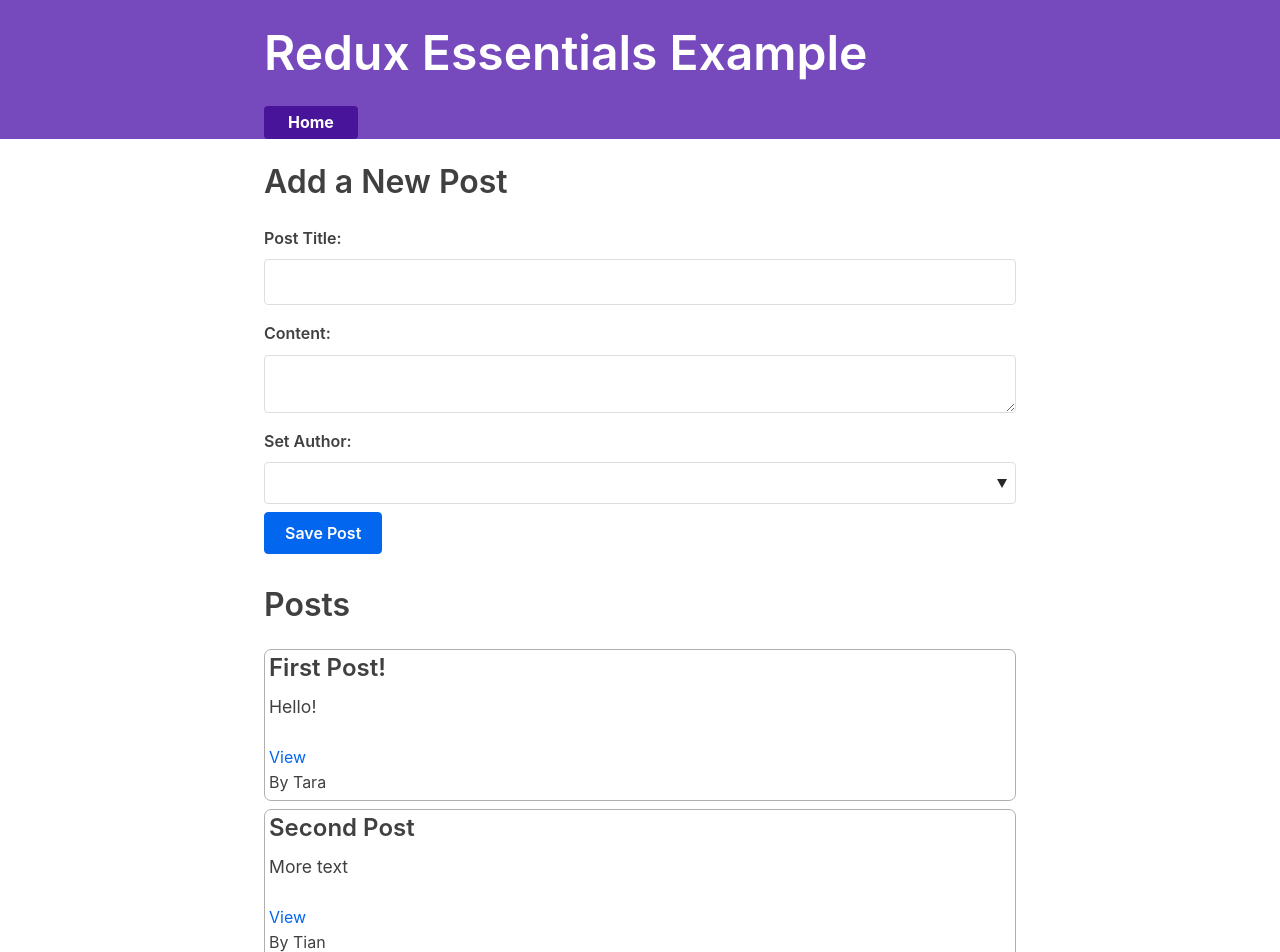
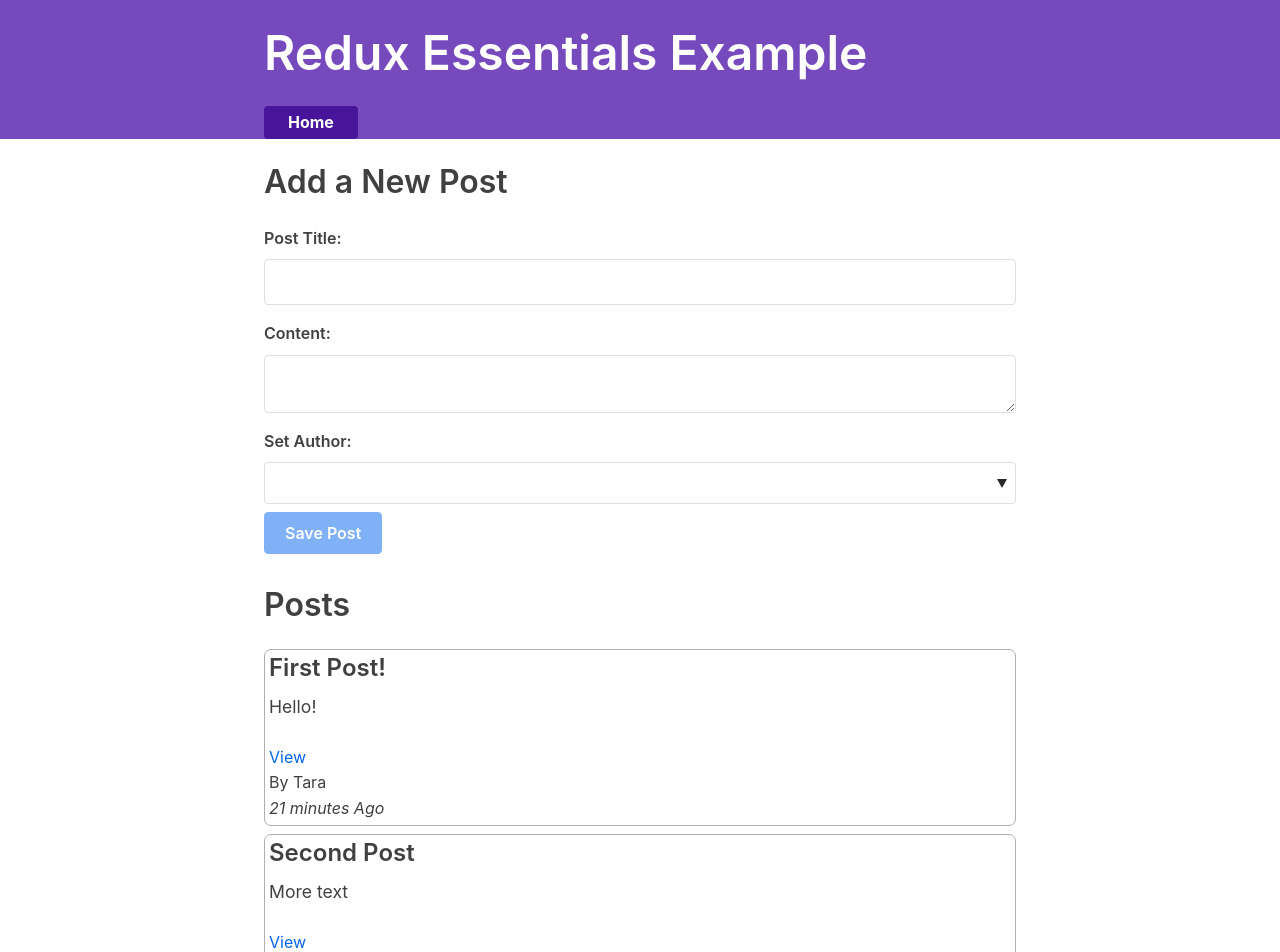
Before and after one commit to tian142/redux-essentials-using-redux-data-full, a React (Create React App) app: page / in a window 1280 px wide. Shown: the top 952 px of the page. Built offline with nearby package versions, Linux system fonts and the light colour scheme; what miragejs, txtgen would draw is missing.

Commit message:
created TimeAgo component and added it to state and PostList

```diff
--- a/src/features/posts/AddPostForm.js
+++ b/src/features/posts/AddPostForm.js
@@ -24,6 +24,8 @@
 
   const onSavePostClicked = () => dispatch(postAdded(title, content, author))
 
+  const canSave = Boolean(title) && Boolean(content) && Boolean(author)
+
   return (
     <section>
       <h2>Add a New Post</h2>
@@ -48,7 +50,7 @@
           <option value=""></option>
           {mapUsersOptions}
         </select>
-        <button type="button" onClick={onSavePostClicked}>
+        <button type="button" onClick={onSavePostClicked} disabled={!canSave}>
           Save Post
         </button>
       </form>
--- a/src/features/posts/PostsList.js
+++ b/src/features/posts/PostsList.js
@@ -2,6 +2,7 @@
 import { useSelector } from 'react-redux'
 import { Link } from 'react-router-dom'
 import { PostAuthor } from './PostAuthor'
+import { TimeAgo } from './TimeAgo'
 
 export const PostsList = () => {
   const posts = useSelector((state) => state.posts)
@@ -12,6 +13,7 @@
       <p className="post-content">{post.content.substring(0, 100)}</p>
       <Link to={`/post/${post.id}`}>View</Link>
       <PostAuthor userId={post.author} />
+      <TimeAgo timestamp={post.date} />
     </article>
   ))
 
--- /dev/null
+++ b/src/features/posts/TimeAgo.js
@@ -0,0 +1,16 @@
+import React from 'react'
+
+import { parseISO, formatDistanceToNow } from 'date-fns'
+
+export const TimeAgo = ({ timestamp }) => {
+  let duration = ''
+  const parsedTimestamp = parseISO(timestamp)
+  const parsedDistance = formatDistanceToNow(parsedTimestamp)
+  duration = `${parsedDistance} Ago`
+
+  return (
+    <span>
+      <i>{duration}</i>
+    </span>
+  )
+}
--- a/src/features/posts/postsSlice.js
+++ b/src/features/posts/postsSlice.js
@@ -1,8 +1,20 @@
 import { createSlice, nanoid } from '@reduxjs/toolkit'
 
 const initialState = [
-  { id: '1', title: 'First Post!', content: 'Hello!', author: '0' },
-  { id: '2', title: 'Second Post', content: 'More text', author: '1' },
+  {
+    id: '1',
+    title: 'First Post!',
+    content: 'Hello!',
+    author: '0',
+    date: '2021-02-16T20:43:20.103Z',
+  },
+  {
+    id: '2',
+    title: 'Second Post',
+    content: 'More text',
+    author: '1',
+    date: '2021-02-16T20:43:20.103Z',
+  },
 ]
 
 const postsSlice = createSlice({
@@ -17,6 +29,7 @@
         return {
           payload: {
             id: nanoid(),
+            date: new Date().toISOString(),
             title,
             content,
             author,
```
